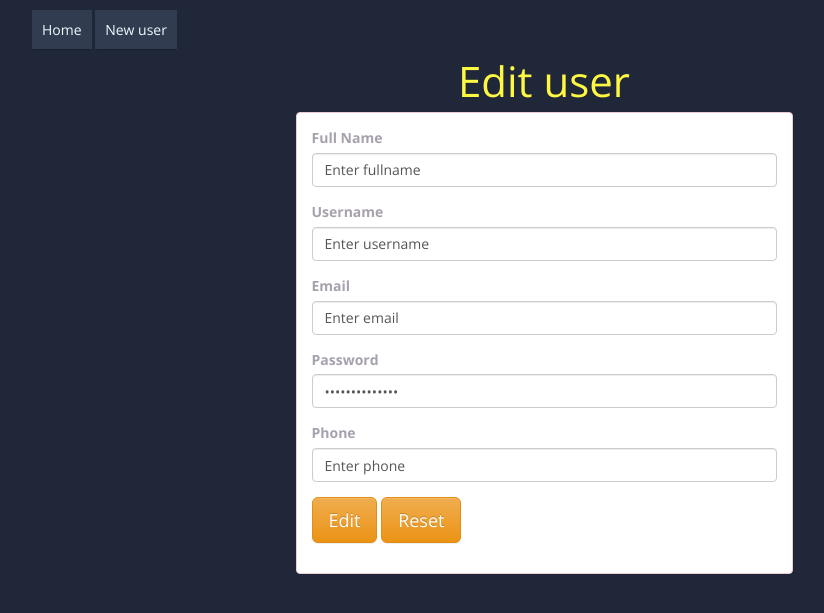
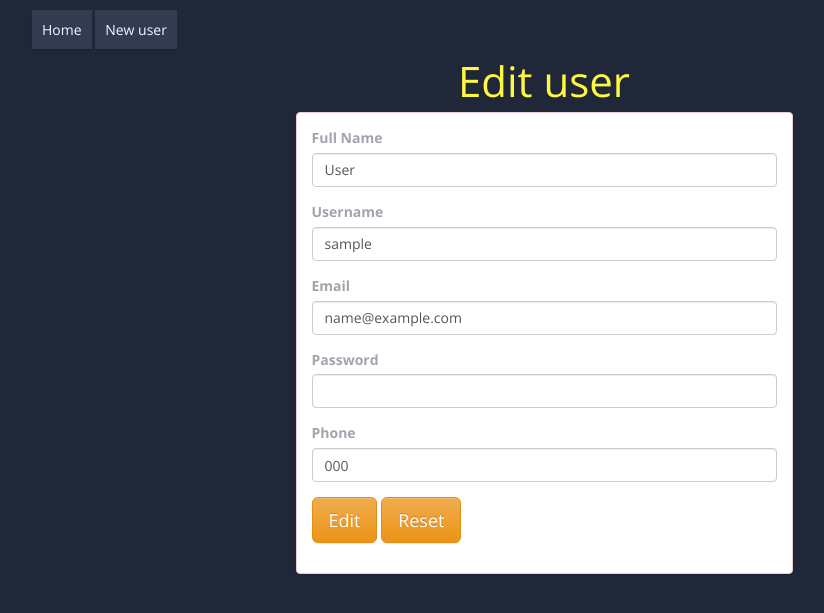
Before and after one commit to thanhthaitran/mvc_phpbasic, a PHP site: page /users/edit/1 in a window 1280 px wide. Shown: the top 613 px of the page, without its empty margins (96-920 px from the left). Run offline with PHP 8.4, Linux system fonts and the light colour scheme; tables that the repository leaves empty or names only in its code hold one stand-in row (values such as "Sample post").

Commit message:
edit users

```diff
--- a/app/Controllers/UsersController.php
+++ b/app/Controllers/UsersController.php
@@ -7,8 +7,8 @@
   class UsersController {
     public function index()
     {
-      $user = new User();
-      $result = $user->all();
+      $user           = new User();
+      $result         = $user->all();
       $data['result'] = $result;
       view('users.index', $data);
     }
@@ -17,20 +17,36 @@
       if(isset($_POST['add'])){
         $full_name = $_POST['fullname'];
         $user_name = $_POST['username'];
-        $email = $_POST['email'];
-        $password = $_POST['password'];
-        $phone = $_POST['phone'];
-        $add = new User();
-        $result = $add->insert($full_name,$user_name,$email,$password,$phone);
+        $email     = $_POST['email'];
+        $password  = $_POST['password'];
+        $phone     = $_POST['phone'];
+        $add       = new User();
+        $result    = $add->insert($full_name,$user_name,$email,$password,$phone);
         if($result){
-          header("LOCATION:index?msg=Bạn đã thêm thành công");
+          header("LOCATION:/users/index?msg=Bạn đã thêm thành công");
           exit();
         }
       }
       view('users.add-user');
     }
-    public function edit()
+    public function edit($id)
     {
-      view('users.edit-user');
+      $user = new User();
+      $result = $user->find($id);
+      $data['result'] = $result;
+      if(isset($_POST['edit'])){
+        $idu      = $_POST['id'];
+        $fullname = $_POST['fullname'];
+        $username = $_POST['username'];
+        $email    = $_POST['email'];
+        $password = $_POST['password'];
+        $phone    = $_POST['phone'];
+        $result   = $user->update($fullname,$username,$email,$password,$phone,$idu);
+        if($result){
+          header("LOCATION:/users/index?msg=Bạn sửa thành công");
+          exit();
+        }
+      }
+      view('users.edit-user', $data);
     }
   }
--- a/app/Models/Model.php
+++ b/app/Models/Model.php
@@ -18,8 +18,6 @@
       }
 
       static::$db = new Database();
-      // var_dump(static::$db);
-      // die();
     }
 
     public function db()
@@ -37,7 +35,6 @@
       $sql = "SELECT * FROM {$this->table} WHERE {$this->primaryKey}=:{$this->primaryKey}";
       $stmt = static::$db->prepare($sql);
       $stmt->execute([$this->primaryKey => $id]);
-
       return $stmt->fetch();
     }
 
--- a/app/Models/User.php
+++ b/app/Models/User.php
@@ -11,4 +11,11 @@
       $stmt = static::$db->prepare($sql);
       return $stmt->execute();
     }
+
+    public function update($fullname,$username,$email,$password,$phone, $id){
+      $sql = "UPDATE {$this->table} SET fullname = '$fullname', username = '$username',
+              email = '$email', password = '$password', phone = '$phone' where id = '$id';";
+      $stmt = static::$db->prepare($sql);
+      return $stmt->execute();
+    }
   }
--- a/app/Views/users/edit-user.php
+++ b/app/Views/users/edit-user.php
@@ -8,25 +8,26 @@
         <div class="panel panel-danger">
           <div class="panel-body">
             <form method="post" enctype="multipart/form-data" id="reused_form">
+              <input type="hidden" name="id" required class="form-control" value="<?php echo $result['id'] ?>">
               <div class="form-group">
                 <label >Full Name</label>
-                <input type="text" name="fullname" required class="form-control" value="Enter fullname">
+                <input type="text" name="fullname" required class="form-control" value="<?php echo $result['fullname'] ?>">
               </div>
               <div class="form-group">
                 <label >Username</label>
-                <input type="text" name="username" required class="form-control" value="Enter username">
+                <input type="text" name="username" required class="form-control" value="<?php echo $result['username'] ?>">
               </div>
               <div class="form-group">
                 <label >Email</label>
-                <input type="email" name="email" required class="form-control" value="Enter email">
+                <input type="email" name="email" required class="form-control" value="<?php echo $result['email'] ?>">
               </div>
               <div class="form-group">
                 <label >Password</label>
-                <input type="password" name="password" required class="form-control" value="Enter password">
+                <input type="password" name="password" required class="form-control" value="">
               </div>
               <div class="form-group">
                 <label >Phone</label>
-                <input type="tel" name="phone" required class="form-control" value="Enter phone">
+                <input type="tel" name="phone" required class="form-control" value="<?php echo $result['phone'] ?>">
               </div>
               <div class="form-group">
                 <button class="btn btn-raised btn-lg btn-warning" type="submit" name="edit">Edit</button>
--- a/app/Views/users/index.php
+++ b/app/Views/users/index.php
@@ -24,7 +24,7 @@
         <td><?php echo $values['email']; ?></td>
         <td><?php echo $values['phone']; ?></td>
         <td>
-          <a href="/users/edit"><i class="fas fa-edit"></i></a> |
+          <a href="/users/edit/<?php echo $values['id']; ?>"><i class="fas fa-edit"></i></a> |
           <a href="/users/del"><i class="fas fa-trash-alt"></i></a>
         </td>
       </tr>
```
